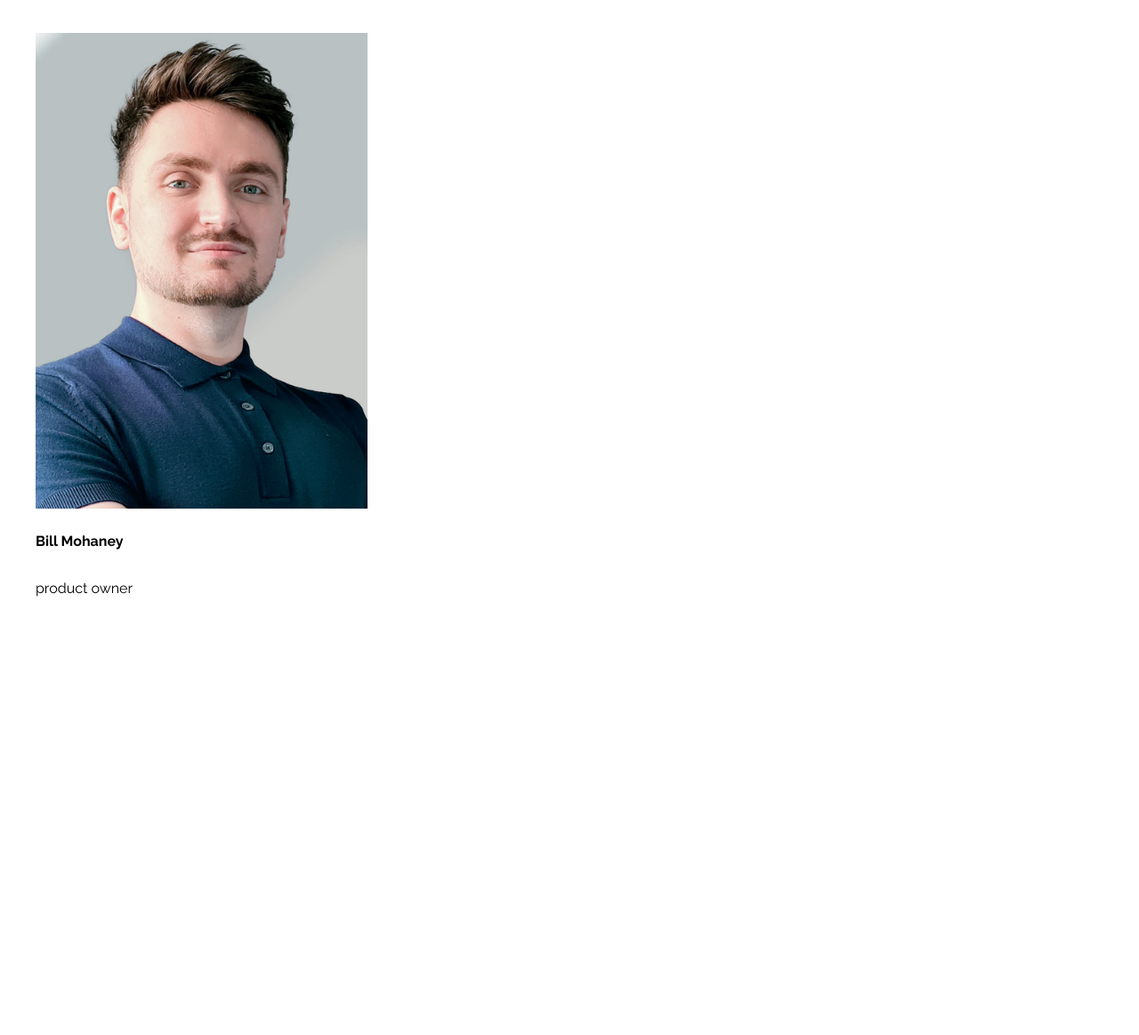
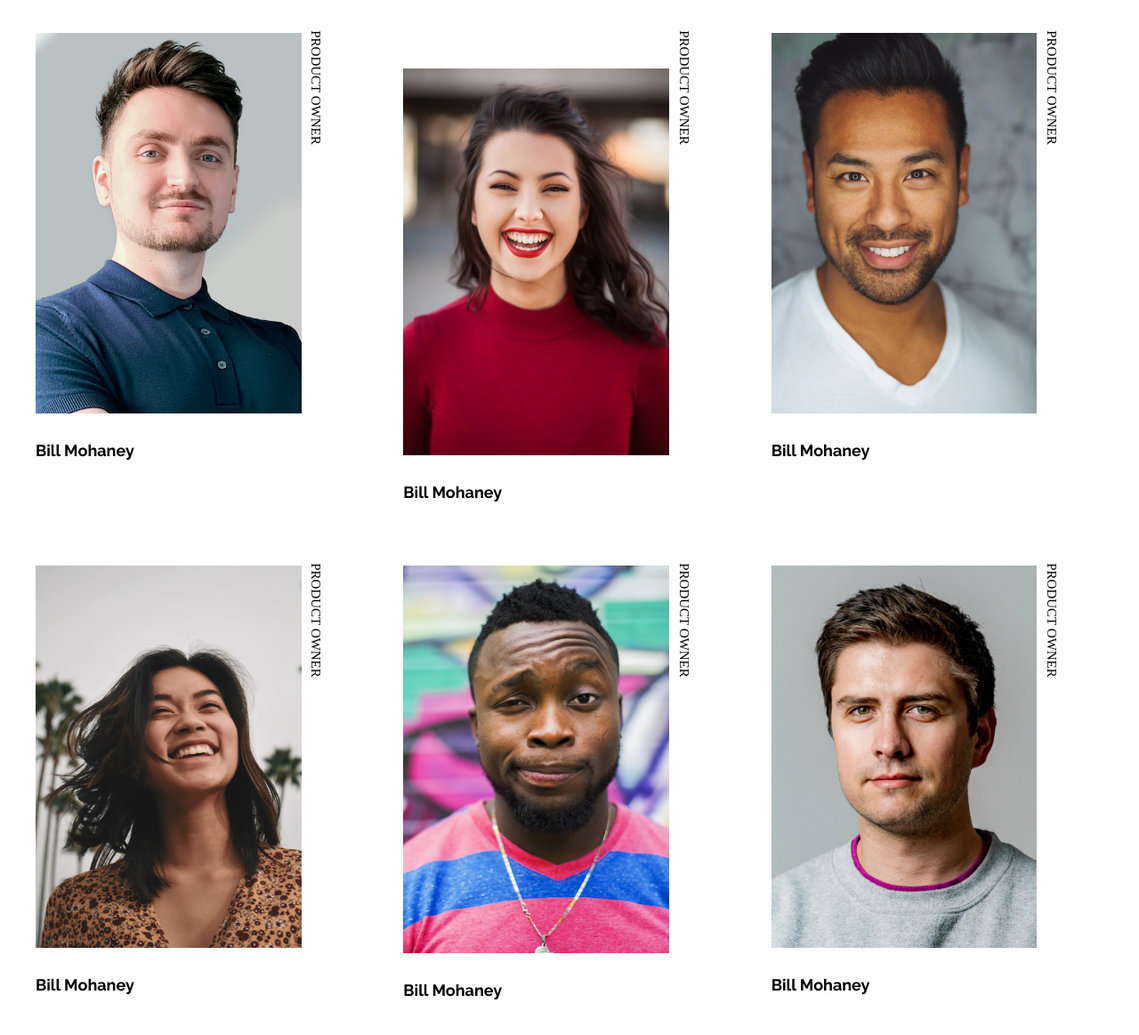
Before and after one commit to jcvillanq/My-team-page, a plain HTML site: page index.html in a window 1280 px wide. Shown: the part 271-1435 px from the top of the page at 89% size. Before the commit the page ends 973 px from the top, so only its background shows below. Drawn offline with Linux system fonts and the light colour scheme.

Commit message:
15/09/2021

```diff
--- a/css/style.css
+++ b/css/style.css
@@ -55,13 +55,17 @@ header h3 {
   text-transform: uppercase;
 }
 .info {
-  width: 49rem;
+  width: 90%;
   text-align: start;
+  margin-bottom: 2rem;
 }
 .group {
   display: grid;
   grid-template-columns: repeat(2, 1fr);
   gap: 4rem;
+}
+.user:nth-child(2){
+  padding-top: 4rem;
 }
 @media (min-width: 992px) {
   .group{
@@ -70,23 +74,24 @@ header h3 {
 
 }
 
-.user1 {
+.user {
   position: relative;
+  width: 80%;
+
 }
-.work {
-  position: absolute;
-  width: 130px;
-  height: 11px;
-  left: 175px;
-  top: 318px;
+.user h4{
+  font-size: 1.8rem;
 }
 .texto-vertical {
   font-family: PT Serif;
   font-style: normal;
   font-weight: normal;
-  font-size: 10px;
+  font-size: 1.5rem;
   line-height: 13px;
   text-transform: uppercase;
   color: #000000;
   transform: rotate(90deg);
+  position: absolute;
+  top: 4rem;
+  right: -8rem;
 }
--- a/index.html
+++ b/index.html
@@ -30,11 +30,49 @@
     </div>
   </header>
 
-  <main class="container group">
-    <div class="user">
-      <img src="img/photo1.png" alt="">
-      <h4>Bill Mohaney</h4>
-      <p>product owner</p>
+  <main class="container">
+
+    <div class="group">
+      <div  class="user">
+        <img src="img/photo1.png" alt="">
+        <p class="texto-vertical work">product  owner</p>
+        <h4>Bill Mohaney</h4>
+
+      </div>
+      <div  class="user">
+        <img src="img/photo2.png" alt="">
+        <p class="texto-vertical work">product  owner</p>
+        <h4>Bill Mohaney</h4>
+
+      </div>
+
+      <div  class="user">
+        <img src="img/photo3.png" alt="">
+        <p class="texto-vertical work">product  owner</p>
+        <h4>Bill Mohaney</h4>
+
+      </div>
+      <div  class="user">
+        <img src="img/photo4.png" alt="">
+        <p class="texto-vertical work">product  owner</p>
+        <h4>Bill Mohaney</h4>
+
+      </div>
+      <div  class="user">
+        <img src="img/photo5.png" alt="">
+        <p class="texto-vertical work">product  owner</p>
+        <h4>Bill Mohaney</h4>
+
+      </div>
+      <div  class="user">
+        <img src="img/photo6.png" alt="">
+        <p class="texto-vertical work">product  owner</p>
+        <h4>Bill Mohaney</h4>
+
+      </div>
+
+
+
     </div>
   </main>
 
```
